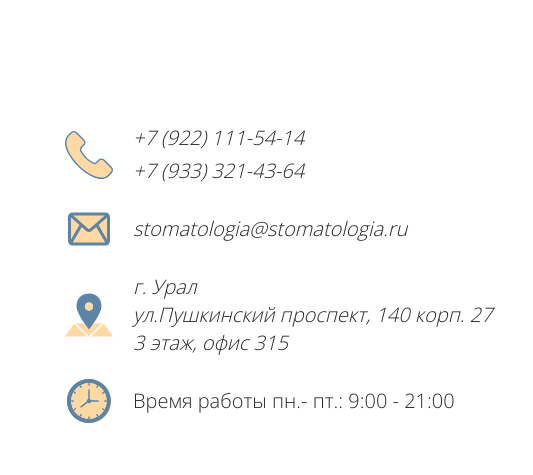
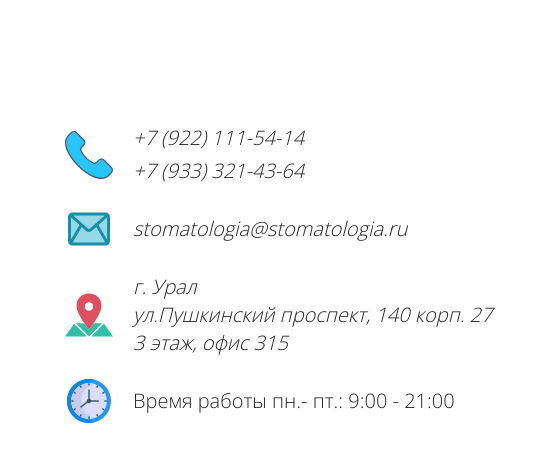
Before and after one commit to JaroFTD/Perlamutr-1, a plain HTML site: page index.html in a window 1280 px wide. Shown: the part 5360-5835 px from the top of the page, 0-533 px from the left. Drawn offline with Linux system fonts and the light colour scheme.

Commit message:
Add files via upload

```diff
--- a/index.html
+++ b/index.html
@@ -7,7 +7,7 @@
    <meta name="viewport" content="width=device-width, initial-scale=1.0">
    <link rel="stylesheet" href="css/swiper.css">
    <link rel="stylesheet" href="css/style.css">
-   <title>Document</title>
+   <title>Стоматология</title>
 </head>
 
 <body>
@@ -26,7 +26,7 @@
                      <li class="menu__item"><a href="#" class="menu__link" data-goto=".contacts">Контакты</a></li>
                   </ul>
                </nav>
-               <button type="button" class="menu__icon icon-menu">
+               <button type="button" class="menu__icon icon-menu" aria-label="Открыть меню">
                   <span></span>
                   <span></span>
                   <span></span>
@@ -478,10 +478,10 @@
                            <g fill-rule="evenodd">
                               <path
                                  d="m32.371 205.113c-8.213-19.721-14.707-40.863-17.232-62.12-3.217-27.074.149-54.442 15.833-77.4a88.139 88.139 0 0 1 8.569-10.222c3.762-4 7.688-7.871 11.641-11.685 3.223-3.11 6.478-6.186 9.734-9.26 3.857-3.643 7.735-7.29 11.488-11.04a32.2 32.2 0 0 1 45.427 0l77.092 77.068a32.161 32.161 0 0 1 0 45.42l-21 20.958a43.869 43.869 0 0 0 -7.754 51.887 306.043 306.043 0 0 0 127.162 127.142 43.88 43.88 0 0 0 51.87-7.77l20.948-20.957a32.2 32.2 0 0 1 45.428 0l77.092 77.078a32.17 32.17 0 0 1 0 45.409c-3.756 3.76-7.419 7.632-11.067 11.5-3.072 3.254-6.145 6.506-9.253 9.725-3.814 3.953-7.683 7.877-11.687 11.638a88.316 88.316 0 0 1 -10.223 8.567 95.7 95.7 0 0 1 -36.429 14.882c-34.077 6.484-71.683-3.2-103.062-16.276-28.524-11.885-55.786-27.972-81-45.76a615.921 615.921 0 0 1 -80.011-67.765 615.4 615.4 0 0 1 -67.807-80.022c-17.791-25.217-33.88-52.476-45.759-80.997z"
-                                 fill="#28c5fc" style="fill: rgb(255, 217, 163);"></path>
+                                 fill="#28c5fc"></path>
                               <path
                                  d="m487.255 438.206c-3.187 3.178-7.029 7.241-11.107 11.538-10.169 10.793-22.869 24.21-30.836 29.651-41.9 28.63-97.947 14.931-137.594-1.588-52.3-21.792-109.241-61.96-160.37-113.093-51.176-51.139-91.339-108.1-113.131-160.37-16.5-39.657-30.227-95.721-1.593-137.627 5.436-7.972 18.886-20.653 29.665-30.842 4.312-4.063 8.342-7.9 11.529-11.078a30.2 30.2 0 0 1 42.6 0l77.092 77.068a30.2 30.2 0 0 1 0 42.591l-20.995 20.957a45.874 45.874 0 0 0 -8.107 54.241 307.954 307.954 0 0 0 127.985 127.973 45.848 45.848 0 0 0 54.222-8.122l20.949-20.958a30.2 30.2 0 0 1 42.6 0l77.092 77.078a30.186 30.186 0 0 1 0 42.581zm24.7-18.389v-5.8a45.9 45.9 0 0 0 -13.4-29.706l-77.092-77.074a46.151 46.151 0 0 0 -65.189 0l-20.953 20.963a29.606 29.606 0 0 1 -35.429 5.3 291.893 291.893 0 0 1 -121.333-121.353 29.568 29.568 0 0 1 5.3-35.425l20.941-20.958a46.135 46.135 0 0 0 0-65.212l-77.088-77.078a46.176 46.176 0 0 0 -65.189 0c-3.046 3.023-7.029 6.791-11.2 10.77-11.951 11.271-25.495 24.056-31.915 33.456-25.822 37.848-25.822 90.693.047 152.8 22.588 54.156 63.97 112.948 116.552 165.53s111.35 93.967 165.525 116.537c31.071 12.963 59.846 19.43 85.527 19.43s48.364-6.458 67.3-19.387c9.372-6.411 22.166-19.941 33.414-31.873 3.983-4.208 7.779-8.187 10.779-11.21a45.9 45.9 0 0 0 13.401-29.71z"
-                                 fill="#3a6376" style="fill: rgb(94, 132, 165);"></path>
+                                 fill="#3a6376"></path>
                            </g>
                         </svg>
                         <address>
@@ -491,11 +491,10 @@
                      </li>
                      <li class="contacts__item">
                         <svg id="Layer_2" viewBox="0 0 32 32" xmlns="http://www.w3.org/2000/svg">
-                           <rect fill="#97d8e8" height="20" rx="2" width="26" x="3" y="6"
-                              style="fill: rgb(255, 217, 163);"></rect>
+                           <rect fill="#97d8e8" height="20" rx="2" width="26" x="3" y="6"></rect>
                            <path
                               d="m27 5h-22c-1.654 0-3 1.346-3 3v16c0 1.654 1.346 3 3 3h22c1.654 0 3-1.346 3-3v-16c0-1.654-1.346-3-3-3zm-23 3.336 5.645 5.003-5.645 9.677zm1.507-1.336h20.986l-10.023 8.883c-.292.154-.648.154-.94 0zm5.664 7.692 3.106 2.753.133.1c.483.302 1.036.453 1.59.453s1.107-.151 1.59-.453l3.234-2.861 6.018 10.317h-21.684l6.013-10.308zm11.18-1.36 5.649-4.997v14.681z"
-                              fill="#1790a7" style="fill: rgb(94, 132, 165);"></path>
+                              fill="#1790a7"></path>
                         </svg>
                         <address>
                            <a href="mailto:stomatologia@stomatologia.ru" class="text">stomatologia@stomatologia.ru</a>
@@ -506,19 +505,19 @@
                            xmlns:xlink="http://www.w3.org/1999/xlink" x="0px" y="0px" viewBox="0 0 512 512"
                            style="enable-background:new 0 0 512 512;" xml:space="preserve">
                            <g>
-                              <polygon style="fill: rgb(255, 217, 163);" points="0,485 233.392,485 97.248,348.856 "
+                              <polygon points="0,485 233.392,485 97.248,348.856 "
                                  fill="#32BEA6"></polygon>
-                              <polygon style="fill: rgb(255, 217, 163);" points="278.608,485 512,485 415.936,347.688 "
+                              <polygon points="278.608,485 512,485 415.936,347.688 "
                                  fill="#32BEA6"></polygon>
-                              <path style="fill: rgb(255, 217, 163);"
+                              <path
                                  d="M395.984,345h-91.552c-15.696,23.04-28.384,39.952-32.064,44.848L256,411.336l-16.272-21.488 C236,384.984,223.28,368.072,207.552,345h-91.536L256,484.984L395.984,345z"
                                  fill="#32BEA6"></path>
                            </g>
-                           <path style="fill: rgb(94, 132, 165);"
+                           <path
                               d="M256,411.336l16.368-21.488c3.696-4.896,16.368-21.808,32.064-44.848 c34.816-51.088,84.592-132.416,84.592-180.368C389.024,81.032,336.832,27,256,27S122.976,81.032,122.976,164.632 c0,48,49.712,129.312,84.576,180.368c15.744,23.056,28.464,39.968,32.176,44.848L256,411.336z M255.904,122.472 c23.792,0,43.072,19.28,43.072,43.072s-19.28,43.072-43.072,43.072s-43.072-19.28-43.072-43.072 C212.816,141.752,232.112,122.472,255.904,122.472z"
                               fill="#E04F5F"></path>
                            <g>
-                              <circle style="fill: rgb(255, 217, 163);" cx="255.904" cy="165.544" r="43.072"
+                              <circle cx="255.904" cy="165.544" r="43.072"
                                  fill="#FFFFFF"></circle>
                            </g>
                         </svg>
@@ -536,125 +535,126 @@
                                  <g>
                                     <path
                                        d="m67.001 35.004c0 17.667-14.326 31.993-31.993 31.993-17.681 0-32.007-14.326-32.007-31.993 0-17.681 14.326-32.007 32.007-32.007 17.667 0 31.993 14.326 31.993 32.007z"
-                                       fill="#2297f3" style="fill: rgb(94, 132, 165);"></path>
+                                       fill="#2297f3"></path>
                                  </g>
                               </g>
                               <g>
                                  <g>
                                     <path
                                        d="m42.759 66.052c-2.48.62-5.08.95-7.75.95-17.68 0-32.01-14.33-32.01-32 0-17.68 14.33-32 32.01-32 2.67 0 5.27.33 7.75.95-13.94 3.46-24.26 16.04-24.26 31.05 0 15 10.32 27.59 24.26 31.05z"
-                                       fill="#0e88db" style="fill: rgb(94, 132, 165);"></path>
+                                       fill="#0e88db"></path>
                                  </g>
                               </g>
                               <g>
                                  <g>
                                     <path
                                        d="m60.794 35.003c0 14.24-11.547 25.787-25.787 25.787-14.251 0-25.798-11.547-25.798-25.787 0-14.251 11.547-25.798 25.798-25.798 14.24 0 25.787 11.547 25.787 25.798z"
-                                       fill="#d9defb" style="fill: rgb(255, 217, 163);"></path>
+                                       fill="#d9defb"></path>
                                  </g>
                               </g>
                               <g>
                                  <g>
                                     <path
                                        d="m60.794 35.003c0 .354-.011.719-.021 1.073-.161 3.918-1.192 7.6-2.92 10.874-.322.644-.687 1.267-1.073 1.868-2.029 3.199-4.755 5.925-7.965 7.954-.601.397-1.224.751-1.857 1.073-3.274 1.728-6.967 2.759-10.885 2.92-.354.011-.708.021-1.063.021-.365 0-.719-.011-1.084-.021-3.918-.161-7.611-1.202-10.885-2.92-.644-.333-1.256-.687-1.857-1.073-3.21-2.029-5.936-4.755-7.965-7.954-.386-.601-.751-1.224-1.073-1.868-1.728-3.274-2.759-6.956-2.92-10.874-.011-.354-.021-.719-.021-1.073s.011-.719.021-1.073c.161-3.918 1.192-7.611 2.92-10.885.322-.644.687-1.267 1.073-1.868 2.04-3.199 4.755-5.925 7.965-7.954.601-.386 1.213-.741 1.857-1.073 3.274-1.717 6.967-2.759 10.885-2.92.365-.011.719-.021 1.084-.021.354 0 .709.011 1.063.021 3.918.161 7.611 1.192 10.885 2.92.633.322 1.256.676 1.857 1.073 3.199 2.029 5.925 4.745 7.965 7.954.386.601.751 1.224 1.073 1.868 1.728 3.274 2.759 6.967 2.92 10.885.01.354.021.719.021 1.073z"
-                                       fill="#d9defb" style="fill: rgb(255, 217, 163);"></path>
+                                       fill="#d9defb"></path>
                                  </g>
                               </g>
                               <g>
                                  <g>
                                     <path
                                        d="m42.116 59.789c-2.254.655-4.637.998-7.106.998-14.255 0-25.806-11.54-25.806-25.784 0-14.255 11.55-25.795 25.806-25.795 2.469 0 4.852.344 7.106.998-10.799 3.07-18.689 13.01-18.689 24.797 0 11.776 7.89 21.716 18.689 24.786z"
-                                       fill="#c5cced" style="fill: rgb(255, 217, 163);"></path>
+                                       fill="#c5cced"></path>
                                  </g>
                               </g>
                               <g>
                                  <g>
                                     <path
                                        d="m36.072 9.229v2.555c0 .59-.483 1.073-1.073 1.073s-1.073-.483-1.073-1.073v-2.555c.365-.011.719-.021 1.084-.021.354 0 .708.011 1.062.021z"
-                                       fill="#445a66" style="fill: rgb(94, 132, 165);"></path>
+                                       fill="#445a66"></path>
                                  </g>
                                  <g>
                                     <path
                                        d="m23.932 15.82c-.172.097-.354.15-.537.15-.365 0-.73-.193-.934-.537l-1.277-2.211c.601-.386 1.213-.741 1.857-1.073l1.288 2.211c.29.516.118 1.171-.397 1.46z"
-                                       fill="#445a66" style="fill: rgb(94, 132, 165);"></path>
+                                       fill="#445a66"></path>
                                  </g>
                                  <g>
                                     <path
                                        d="m15.827 23.925c-.193.344-.558.537-.934.537-.182 0-.365-.043-.537-.14l-2.211-1.277c.322-.644.687-1.267 1.073-1.868l2.211 1.288c.516.29.699.945.398 1.46z"
-                                       fill="#445a66" style="fill: rgb(94, 132, 165);"></path>
+                                       fill="#445a66"></path>
                                  </g>
                                  <g>
                                     <path
                                        d="m12.864 35.003c0 .59-.483 1.073-1.073 1.073h-2.566c-.011-.354-.021-.719-.021-1.073s.011-.719.021-1.073h2.566c.59-.001 1.073.472 1.073 1.073z"
-                                       fill="#445a66" style="fill: rgb(94, 132, 165);"></path>
+                                       fill="#445a66"></path>
                                  </g>
                                  <g>
                                     <path
                                        d="m15.43 47.53-2.211 1.288c-.386-.601-.751-1.224-1.073-1.868l2.211-1.277c.515-.301 1.17-.118 1.471.397.3.515.117 1.17-.398 1.46z"
-                                       fill="#445a66" style="fill: rgb(94, 132, 165);"></path>
+                                       fill="#445a66"></path>
                                  </g>
                                  <g>
                                     <path
                                        d="m24.329 55.635-1.288 2.211c-.644-.333-1.256-.687-1.857-1.073l1.277-2.211c.301-.515.955-.687 1.471-.386.515.288.687.943.397 1.459z"
-                                       fill="#445a66" style="fill: rgb(94, 132, 165);"></path>
+                                       fill="#445a66"></path>
                                  </g>
                                  <g>
                                     <path
                                        d="m36.072 58.211v2.555c-.354.011-.708.021-1.063.021-.365 0-.719-.011-1.084-.021v-2.555c0-.59.483-1.073 1.073-1.073s1.074.482 1.074 1.073z"
-                                       fill="#445a66" style="fill: rgb(94, 132, 165);"></path>
+                                       fill="#445a66"></path>
                                  </g>
                                  <g>
                                     <path
                                        d="m48.814 56.772c-.601.397-1.224.751-1.857 1.073l-1.277-2.211c-.301-.515-.118-1.17.386-1.46.515-.301 1.17-.129 1.471.386z"
-                                       fill="#445a66" style="fill: rgb(94, 132, 165);"></path>
+                                       fill="#445a66"></path>
                                  </g>
                                  <g>
                                     <path
                                        d="m57.853 46.95c-.322.644-.687 1.267-1.073 1.868l-2.211-1.288c-.515-.29-.687-.945-.397-1.46.301-.515.955-.698 1.471-.397z"
-                                       fill="#445a66" style="fill: rgb(94, 132, 165);"></path>
+                                       fill="#445a66"></path>
                                  </g>
                                  <g>
                                     <path
                                        d="m60.794 35.003c0 .354-.011.719-.021 1.073h-2.555c-.601 0-1.073-.483-1.073-1.073 0-.601.472-1.073 1.073-1.073h2.555c.01.354.021.719.021 1.073z"
-                                       fill="#445a66" style="fill: rgb(94, 132, 165);"></path>
+                                       fill="#445a66"></path>
                                  </g>
                                  <g>
                                     <path
                                        d="m57.853 23.045-2.211 1.277c-.172.097-.354.14-.537.14-.376 0-.73-.193-.934-.537-.29-.515-.118-1.17.397-1.46l2.211-1.288c.387.601.751 1.224 1.074 1.868z"
-                                       fill="#445a66" style="fill: rgb(94, 132, 165);"></path>
+                                       fill="#445a66"></path>
                                  </g>
                                  <g>
                                     <path
                                        d="m48.814 13.223-1.277 2.211c-.193.343-.558.537-.934.537-.182 0-.365-.054-.537-.15-.504-.29-.687-.945-.386-1.46l1.277-2.211c.633.321 1.256.675 1.857 1.073z"
-                                       fill="#445a66" style="fill: rgb(94, 132, 165);"></path>
+                                       fill="#445a66"></path>
                                  </g>
                                  <g>
                                     <path
                                        d="m48.477 36.071h-13.478c-.593 0-1.073-.48-1.073-1.073v-15.992c0-.593.481-1.073 1.073-1.073s1.073.48 1.073 1.073v14.918h12.405c.593 0 1.073.48 1.073 1.073.001.594-.48 1.074-1.073 1.074z"
-                                       fill="#445a66" style="fill: rgb(94, 132, 165);"></path>
+                                       fill="#445a66"></path>
                                  </g>
                                  <g>
                                     <path
                                        d="m23.395 44.728c-.317 0-.631-.139-.843-.408-.367-.465-.288-1.141.177-1.508l10.249-8.095c.464-.366 1.139-.288 1.507.177.367.465.288 1.141-.177 1.508l-10.248 8.095c-.197.155-.431.231-.665.231z"
-                                       fill="#445a66" style="fill: rgb(94, 132, 165);"></path>
+                                       fill="#445a66"></path>
                                  </g>
                               </g>
                               <g>
                                  <g>
                                     <path
                                        d="m38.27 34.993c0 1.81-1.46 3.279-3.271 3.279-1.801 0-3.271-1.469-3.271-3.279 0-1.801 1.469-3.271 3.271-3.271 1.81 0 3.271 1.47 3.271 3.271z"
-                                       fill="#3b515b" style="fill: rgb(94, 132, 165);"></path>
+                                       fill="#3b515b"></path>
                                  </g>
                               </g>
                            </g>
                         </svg>
-                        <time datetime="09:00-21:00" class="text">Время работы пн.- пт.: 9:00 - 21:00</time>
+                        <time datetime="2024-08-26T09:00-21:00" class="text">Время работы пн.- пт.: 9:00 - 21:00</time>
                      </li>
                   </ul>
                   <div class="contacts__map">
                      <iframe
+                        title="Место нахождение стоматологии"
                         src="https://www.google.com/maps/embed?pb=!1m18!1m12!1m3!1d1185.473976126967!2d49.339427519628934!3d53.54084354356011!2m3!1f0!2f0!3f0!3m2!1i1024!2i768!4f13.1!3m3!1m2!1s0x41687853af0d522b%3A0xc56cf88446e99ae1!2z0JLQsNC70LXRgNC4!5e0!3m2!1sru!2sru!4v1714222412070!5m2!1sru!2sru"
-                        width="600" height="450" style="border:0;" allowfullscreen="" loading="lazy"
+                        width="600" height="450" allowfullscreen="" loading="lazy"
                         referrerpolicy="no-referrer-when-downgrade"></iframe>
                   </div>
                </div>
```
